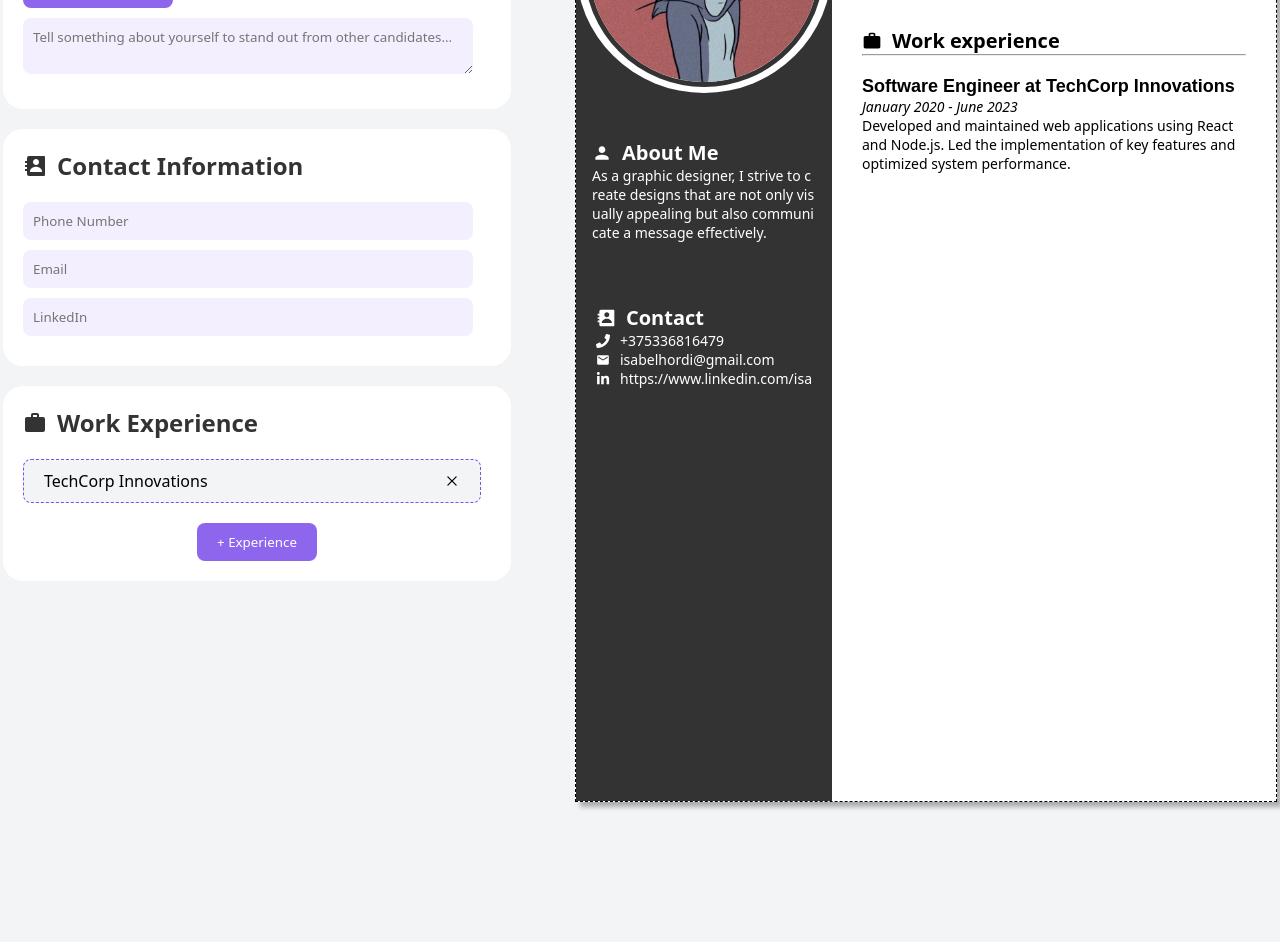
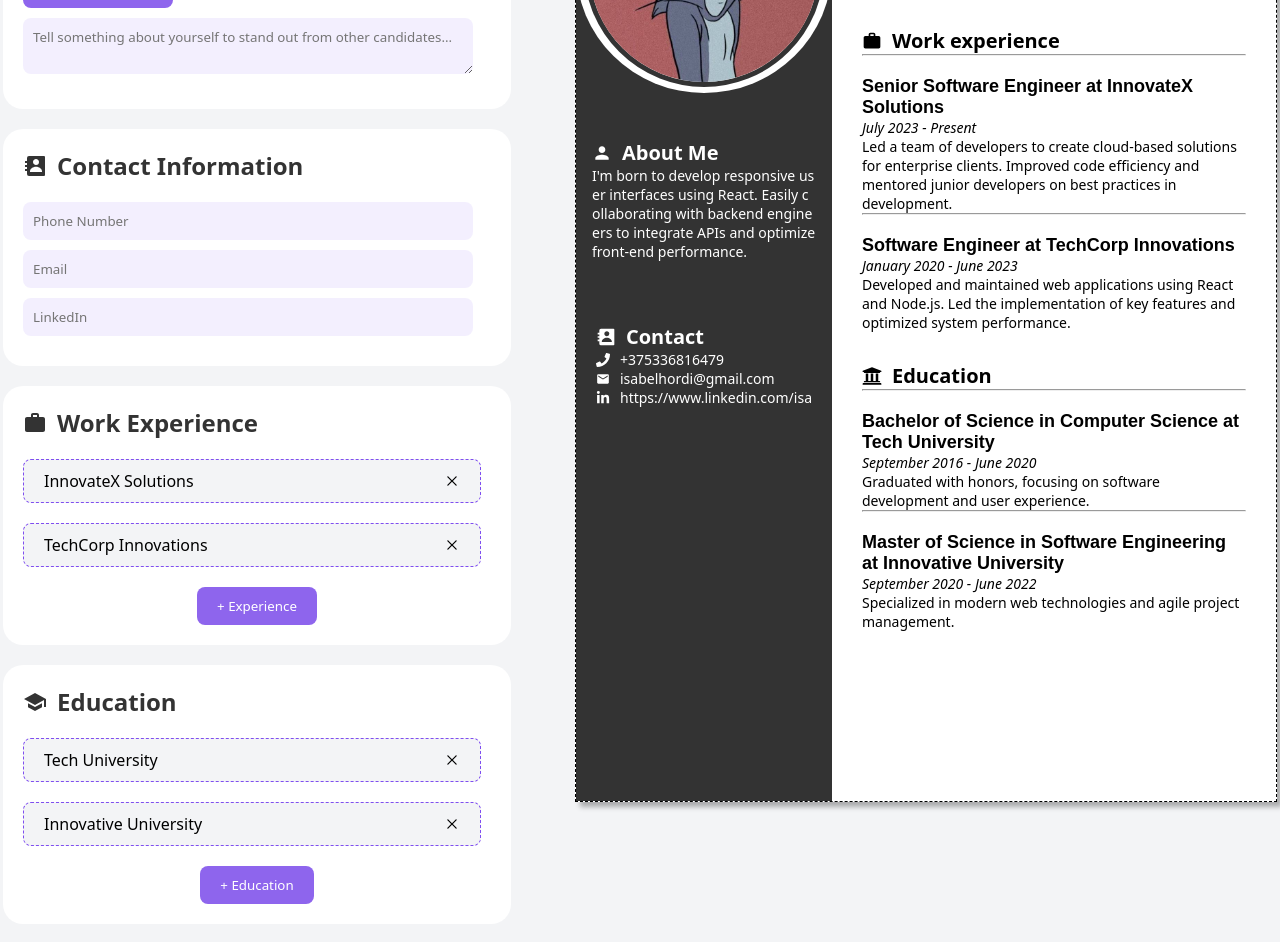
Before and after one commit to annisssimo/resume-builder, a React (Vite) app: page / in a window 1280 px wide. Shown: the part 240-1182 px from the top of the page. Before the commit the page ends 1082 px from the top, so only its background shows below. Built offline with nearby package versions, Linux system fonts and the light colour scheme.

Commit message:
feat: education

```diff
--- a/src/App.tsx
+++ b/src/App.tsx
@@ -9,15 +9,17 @@ import { Contacts } from './types/contacts';
 import WorkExperienceForm from './components/WorkExperienceForm/WorkExperienceForm';
 import { Job } from './types/job';
 import { v4 as uuidv4 } from 'uuid';
+import { Education } from './types/education';
+import EducationForm from './components/EducationForm/EducationForm';
 
 function App() {
   const [personalInfo, setPersonalInfo] = useState<PersonalInfo>({
     name: 'Isabel',
     lastName: 'Schumacher',
-    jobPosition: 'Graphics Designer',
+    jobPosition: 'Software Engineer',
     photo: defaultPhoto,
     about:
-      'As a graphic designer, I strive to create designs that are not only visually appealing but also communicate a message effectively.',
+      "I'm born to develop responsive user interfaces using React. Easily collaborating with backend engineers to integrate APIs and optimize front-end performance.",
   });
 
   const [contactInfo, setContactInfo] = useState<Contacts>({
@@ -29,12 +31,40 @@ function App() {
   const [jobs, setJobs] = useState<Job[]>([
     {
       id: uuidv4(),
+      company: 'InnovateX Solutions',
+      position: 'Senior Software Engineer',
+      startDate: 'July 2023',
+      endDate: 'Present',
+      description:
+        'Led a team of developers to create cloud-based solutions for enterprise clients. Improved code efficiency and mentored junior developers on best practices in development.',
+    },
+    {
+      id: uuidv4(),
       company: 'TechCorp Innovations',
       position: 'Software Engineer',
       startDate: 'January 2020',
       endDate: 'June 2023',
       description:
         'Developed and maintained web applications using React and Node.js. Led the implementation of key features and optimized system performance.',
+    },
+  ]);
+
+  const [education, setEducation] = useState<Education[]>([
+    {
+      id: uuidv4(),
+      degree: 'Bachelor of Science in Computer Science',
+      institution: 'Tech University',
+      startDate: 'September 2016',
+      endDate: 'June 2020',
+      description: 'Graduated with honors, focusing on software development and user experience.',
+    },
+    {
+      id: uuidv4(),
+      degree: 'Master of Science in Software Engineering',
+      institution: 'Innovative University',
+      startDate: 'September 2020',
+      endDate: 'June 2022',
+      description: 'Specialized in modern web technologies and agile project management.',
     },
   ]);
 
@@ -51,6 +81,12 @@ function App() {
     setJobs((prevJobs) => prevJobs.map((job) => (job.id === id ? { ...job, [key]: value } : job)));
   };
 
+  const updateEducation = (id: string, key: keyof Education, value: Education[keyof Education]) => {
+    setEducation((prevEducation) =>
+      prevEducation.map((edu) => (edu.id === id ? { ...edu, [key]: value } : edu))
+    );
+  };
+
   return (
     <div className="app">
       <div className="left-side">
@@ -61,9 +97,19 @@ function App() {
           setJobs={setJobs}
           updateWorkExperience={updateWorkExperience}
         />
+        <EducationForm
+          education={education}
+          setEducation={setEducation}
+          updateEducation={updateEducation}
+        />
       </div>
       <div className="right-side">
-        <ResumePreview personalInfo={personalInfo} contactInfo={contactInfo} jobs={jobs} />
+        <ResumePreview
+          personalInfo={personalInfo}
+          contactInfo={contactInfo}
+          jobs={jobs}
+          education={education}
+        />
       </div>
     </div>
   );
--- a/src/components/Button/Button.css
+++ b/src/components/Button/Button.css
@@ -10,7 +10,7 @@ button:hover {
   background-color: var(--purple);
 }
 
-.new-exp-btn {
+.new-btn {
   display: block;
   margin: 0 auto;
 }
--- a/src/components/EducationForm/EducationForm.css
+++ b/src/components/EducationForm/EducationForm.css
@@ -0,0 +1,19 @@
+.education {
+  margin-bottom: 20px;
+}
+
+.education div {
+  background-color: #f3f4f6;
+  border-radius: var(--border-rad);
+  padding: 10px 20px;
+  border: 1px dashed var(--purple);
+  margin: 20px 10px 0 0;
+  display: flex;
+  align-items: center;
+  justify-content: space-between;
+  cursor: pointer;
+}
+
+.education span {
+  width: 380px;
+}
--- a/src/components/EducationForm/EducationForm.tsx
+++ b/src/components/EducationForm/EducationForm.tsx
@@ -0,0 +1,121 @@
+import { useState, ChangeEvent, useEffect } from 'react';
+import { Education } from '../../types/education';
+import Button from '../Button/Button';
+import EducationItem from '../EducationItem/EducationItem';
+import './EducationForm.css';
+import { v4 as uuidv4 } from 'uuid';
+import { MdSchool } from 'react-icons/md';
+import { RxCross2 } from 'react-icons/rx';
+
+interface EducationFormProps {
+  education: Education[];
+  setEducation: (education: Education[]) => void;
+  updateEducation: (id: string, key: keyof Education, value: any) => void;
+}
+
+function EducationForm({ education, setEducation, updateEducation }: EducationFormProps) {
+  const [editingEducationId, setEditingEducationId] = useState<string | null>(null);
+  const [tempEducation, setTempEducation] = useState<Education[]>(education);
+
+  useEffect(() => {
+    setTempEducation(education);
+  }, [education]);
+
+  const handleChange =
+    (key: keyof Education) => (event: ChangeEvent<HTMLInputElement | HTMLTextAreaElement>) => {
+      if (editingEducationId) {
+        const updatedEducation = tempEducation.map((edu) =>
+          edu.id === editingEducationId ? { ...edu, [key]: event.target.value } : edu
+        );
+        setTempEducation(updatedEducation);
+      }
+    };
+
+  const saveEducation = (id: string) => {
+    const educationToSave = tempEducation.find((edu) => edu.id === id);
+    if (educationToSave) {
+      Object.keys(educationToSave).forEach((key) => {
+        updateEducation(id, key as keyof Education, educationToSave[key as keyof Education]);
+      });
+    }
+
+    setEducation(tempEducation);
+    setEditingEducationId(null);
+  };
+
+  const cancel = () => {
+    setTempEducation(education);
+    setEditingEducationId(null);
+  };
+
+  const addNewEducation = (event: React.MouseEvent<Element, MouseEvent>) => {
+    event.preventDefault();
+
+    const newEducation: Education = {
+      id: uuidv4(),
+      degree: '',
+      institution: '',
+      startDate: '',
+      endDate: '',
+      description: '',
+    };
+
+    setTempEducation((prevEducation) => [...prevEducation, newEducation]);
+    setEditingEducationId(newEducation.id);
+  };
+
+  const deleteEducation = (id: string) => {
+    const updatedEducation = tempEducation.filter((edu) => edu.id !== id);
+    setTempEducation(updatedEducation);
+    setEducation(updatedEducation);
+    setEditingEducationId(null);
+  };
+
+  return (
+    <form>
+      <h2 className="card-title">
+        <MdSchool />
+        Education
+      </h2>
+
+      {!editingEducationId && tempEducation.length > 0 && (
+        <div className="education">
+          {tempEducation.map((edu) => (
+            <div key={edu.id}>
+              <span onClick={() => setEditingEducationId(edu.id)}>
+                {edu.institution || 'New Education'}
+              </span>
+              <RxCross2 onClick={() => deleteEducation(edu.id)} />
+            </div>
+          ))}
+        </div>
+      )}
+
+      {!editingEducationId && tempEducation.length === 0 && <div>No education to display.</div>}
+
+      {editingEducationId && (
+        <div>
+          {tempEducation
+            .filter((edu) => edu.id === editingEducationId)
+            .map((edu) => (
+              <EducationItem
+                key={edu.id}
+                education={edu}
+                onCancel={cancel}
+                onSave={() => saveEducation(edu.id)}
+                onChange={handleChange}
+              />
+            ))}
+        </div>
+      )}
+
+      <Button
+        buttonText="+ Education"
+        className="new-btn"
+        onClick={(event) => addNewEducation(event)}
+      />
+    </form>
+  );
+}
+
+export default EducationForm;
--- /dev/null
+++ b/src/components/EducationItem/EducationItem.tsx
@@ -0,0 +1,57 @@
+import { Education } from '../../types/education';
+import Button from '../Button/Button';
+import './EducationItem.css';
+
+interface EducationItemProps {
+  education: Education;
+  onCancel: () => void;
+  onSave: () => void;
+  onChange: (
+    key: keyof Education
+  ) => (event: React.ChangeEvent<HTMLInputElement | HTMLTextAreaElement>) => void;
+}
+
+function EducationItem({ education, onCancel, onSave, onChange }: EducationItemProps) {
+  return (
+    <div>
+      <input
+        type="text"
+        value={education.degree}
+        placeholder="Degree"
+        onChange={onChange('degree')}
+        required
+      />
+      <input
+        type="text"
+        value={education.institution}
+        placeholder="Institution"
+        onChange={onChange('institution')}
+      />
+      <input
+        type="text"
+        className="small-input"
+        value={education.startDate}
+        placeholder="Start Date"
+        onChange={onChange('startDate')}
+      />
+      <input
+        type="text"
+        className="small-input"
+        value={education.endDate}
+        placeholder="End Date"
+        onChange={onChange('endDate')}
+      />
+      <textarea
+        value={education.description}
+        placeholder="Description"
+        onChange={onChange('description')}
+      />
+      <div className="buttons-block">
+        <Button buttonText="Cancel" className="cancel-btn" onClick={onCancel} />
+        <Button buttonText="Save" className="save-btn" onClick={onSave} />
+      </div>
+    </div>
+  );
+}
+
+export default EducationItem;
--- a/src/components/ResumePreview/ResumePreview.tsx
+++ b/src/components/ResumePreview/ResumePreview.tsx
@@ -3,16 +3,23 @@ import './ResumePreview.css';
 import { MdEmail, MdPerson, MdWork } from 'react-icons/md';
 import { BiSolidContact } from 'react-icons/bi';
 import { Contacts } from '../../types/contacts';
-import { FaLinkedinIn, FaPhone } from 'react-icons/fa';
+import { FaLinkedinIn, FaPhone, FaUniversity } from 'react-icons/fa';
 import { Job } from '../../types/job';
+import { Education } from '../../types/education';
 
 interface ResumePreviewProps {
   personalInfo: PersonalInfo;
   contactInfo: Contacts;
   jobs: Job[];
+  education: Education[];
 }
 
-const ResumePreview: React.FC<ResumePreviewProps> = ({ personalInfo, contactInfo, jobs }) => {
+const ResumePreview: React.FC<ResumePreviewProps> = ({
+  personalInfo,
+  contactInfo,
+  jobs,
+  education,
+}) => {
   return (
     <div className="resume-preview">
       <div className="resume-left-side">
@@ -84,6 +91,28 @@ const ResumePreview: React.FC<ResumePreviewProps> = ({ personalInfo, contactInfo
             </div>
           ))}
         </div>
+
+        <div className="edu-section">
+          <h3 className="left-side-heading">
+            <FaUniversity />
+            Education
+          </h3>
+
+          {education.map((e) => (
+            <div key={e.id}>
+              <hr />
+              <p className="company-position">
+                {e.degree} at {e.institution}
+              </p>
+              <p className="dates">
+                <i>
+                  {e.startDate} - {e.endDate}
+                </i>
+              </p>
+              <p className="description">{e.description}</p>
+            </div>
+          ))}
+        </div>
       </div>
     </div>
   );
--- a/src/components/WorkExperienceForm/WorkExperienceForm.tsx
+++ b/src/components/WorkExperienceForm/WorkExperienceForm.tsx
@@ -111,11 +111,7 @@ function WorkExperienceForm({ jobs, setJobs, updateWorkExperience }: WorkExperie
         </div>
       )}
 
-      <Button
-        buttonText="+ Experience"
-        className="new-exp-btn"
-        onClick={(event) => addNewJob(event)}
-      />
+      <Button buttonText="+ Experience" className="new-btn" onClick={(event) => addNewJob(event)} />
     </form>
   );
 }
--- a/src/types/education.ts
+++ b/src/types/education.ts
@@ -1,6 +1,8 @@
 export interface Education {
+  id: string;
   degree: string;
   institution: string;
   startDate: string;
   endDate: string;
+  description: string;
 }
```
Also changed, not shown: src/components/EducationItem/EducationItem.css (added).
